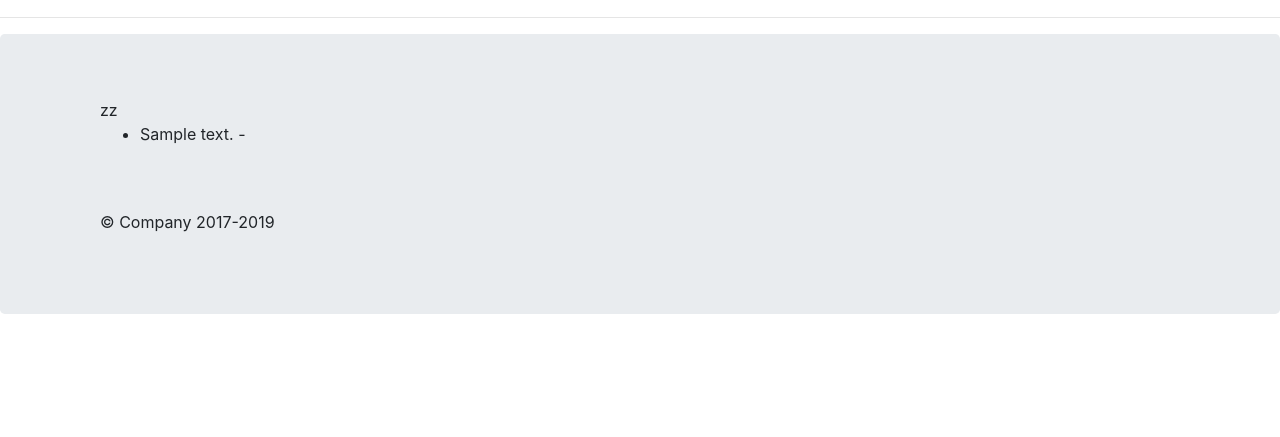
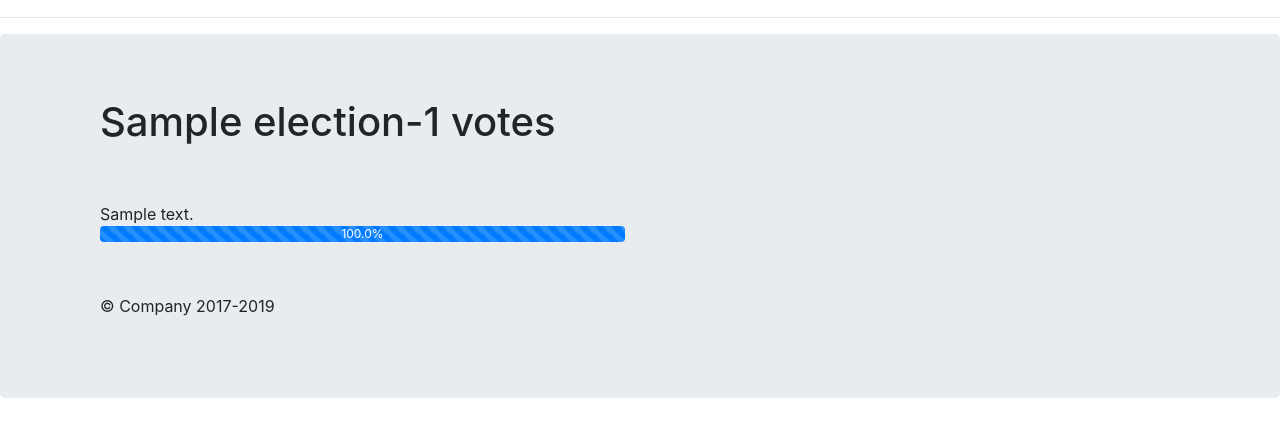
Before and after one commit to dcndaniela/licenta, a Django app: page /polls/results/1/ in a window 1280 px wide. Shown: the part 56-493 px from the top of the page. Run offline with Django 3.2, Linux system fonts and the light colour scheme; a user stored in the database is signed in; tables that the repository leaves empty hold one stand-in row (values such as "Sample post"); some libraries are stand-ins or nearby versions.

Commit message:
Commit11: Nr of votes for each choice+ Result page

```diff
--- a/polls/admin.py
+++ b/polls/admin.py
@@ -1,5 +1,5 @@
 from django.contrib import admin
-from .models import Election,Choice, Voter, AuditedBallot
+from .models import Election,Choice, Voter, AuditedBallot, Vote
 from django.contrib.auth.models import Group, User
 
 #admin.site.register(Election)  #ca sa fie vizibile pt Admin
@@ -7,6 +7,7 @@ from django.contrib.auth.models import Group, User
 admin.site.unregister(Group)
 #admin.site.register(Voter)
 admin.site.register(AuditedBallot)
+admin.site.register(Vote)
 #admin.site.register(Choice)
 
 admin.site.site_header='Admin Dashboard'
--- a/polls/models.py
+++ b/polls/models.py
@@ -18,6 +18,43 @@ class Election(models.Model):
     isActive= models.BooleanField('PUBLISH',default = False) #devine True cand va fi facuta public
     def __str__(self): #aceasta functie exista pt fiecare obiect, deci ii fac override aici
         return self.election_title
+
+    def user_can_vote(self,user):
+        #returneaza True daca userul NU a votat inca
+        user_votes=user.vote_set.all()
+        qs=user_votes.filter(election=self)
+        if qs.exists():
+            return False
+        return True
+
+    @property #ca sa pot apela num_votes-proprietate, in loc de num_votes() -functie
+    #astfel o pot apela in templates (html)
+    def num_votes(self):
+        return self.vote_set.count()
+
+    def get_results_dict(self):
+        #returneaza o lista de obiecte de forma
+        # [
+        #     pt fiecare choice din aceasta Election
+        #     {
+        #         'text':choice_text,
+        #         'num_votes': nr de voturi primite de choice curenta
+        #         'percentage': num_votes/ election.num_votes *100 (voturi primite/voturi totale *100)
+        #         }
+        #     ]
+        res=[]
+        #self= Election ( aka pointerul this)
+        for choice in self.choice_set.all(): #parinte acceseaza infos din copil
+            d={}
+            d['text']=choice.choice_text
+            d['num_votes']=choice.num_votes
+            if not self.num_votes:
+                d['percentage'] = 0
+            else:
+                d['percentage']=choice.num_votes/self.num_votes *100
+            res.append(d)
+        return res
+
 
 
 class Voter(models.Model):
@@ -67,6 +104,18 @@ class Choice(models.Model):#1 Choice apartine unei singure Election
     def __str__(self):
         return self.choice_text
 
+    @property
+    def num_votes(self):
+        return self.vote_set.count()#nr de voturi primite de aceasta choice
+
+
+
+class Vote(models.Model):#ca un user sa NU poata vota de mai multe ori
+    #models.PROTECT = daca sterg P(parinte), iar acesta are copii, nu il pot sterge (pe P)
+    user=models.ForeignKey(User,on_delete = models.CASCADE)#sterg User=> sterg toate Votes asociate
+    election=models.ForeignKey(Election,on_delete = models.CASCADE)#sterg Election=> sterg toate Votes asociate
+    choice=models.ForeignKey(Choice,on_delete = models.CASCADE)#sterg Choice=> sterg toate Votes asociate
+
 
 # class Vote (models.Model):#1 Choice apartine unei singure Election
 #     choice=   models.ForeignKey(Choice, on_delete=models.CASCADE)
--- a/polls/templates/polls/detail.html
+++ b/polls/templates/polls/detail.html
@@ -24,7 +24,7 @@
     <label for="choice{{ forloop.counter }}">{{ choice.choice_text }}</label>
     <br>
 {% endfor %}
-<input class="btn btn-success" type="submit" value="Vote"/>
+<input %} %}disabled class="btn btn-success" endif if not type="submit" user_can_vote value="Vote" {% {%/>
 </form>
 <a href="{% url 'polls:index' %}"> <-Back to elections list</a>
 
--- a/polls/templates/polls/results.html
+++ b/polls/templates/polls/results.html
@@ -2,6 +2,7 @@
 
 
 {% block main_content %}
+
 
 <div class="container">
     <div class="row">
@@ -12,12 +13,37 @@
                     <li{% if message.tags %} class="{{ message.tags }}" {% endif %} > {{ message }}</li>
                     {% endfor %}
                 </ul>
-            {% endif %}zz
-            <ul>
-                {% for choice in election.choice_set.all %}
-                <li>{{choice.choice_text}} - {{choice.votes}}</li>
-                {% endfor %}
-            </ul>
+            {% endif %}
+            <h1>{{election}}-{{election.num_votes}} votes</h1>
+            <br><br>
+<!--            <ul>-->
+<!--                {% for choice in election.choice_set.all %}-->
+<!--                <li>{{choice.choice_text}} - {{choice.num_votes}} </li>-->
+<!--                {% endfor %}-->
+<!--            </ul>-->
+
+
+                {% for choice_dict in results%}
+            <div class="row">
+                <div class="col-sm-6">
+                           {%if choice_dict.percentage %}
+                             {{choice_dict.text}}
+                           {% endif %}
+                           <div class="progress mb-1">
+                                    <div aria-valuemax="100"
+                                         aria-valuemin="0" aria-valuenow="
+                                         {{choice_dict.percentage}}" class="progress-bar progress-bar-striped progress-bar-animated" role="progressbar"
+                                         style="width: {{choice_dict.percentage}}%;">{{choice_dict.percentage}}%
+                                    </div>
+                                  </div>
+                </div>
+            </div>
+                   {% endfor %}
+
+
+
+
+
         </div>
     </div>
 </div>
--- a/polls/views.py
+++ b/polls/views.py
@@ -4,7 +4,7 @@ from django.urls import reverse
 from django.conf import settings
 from django.http import HttpResponse, HttpResponseRedirect
 from django.contrib import messages
-from polls.models import Election, Choice
+from polls.models import Election, Choice, Vote
 from django.contrib.auth.decorators import login_required
 from django.views.generic import ListView
 from django.core.paginator import Paginator,EmptyPage, PageNotAnInteger
@@ -165,34 +165,45 @@ def DeleteChoiceView(request,choice_id):
 
 @login_required
 def DetailView(request,poll_id):
-    qs = get_object_or_404(Election, id=poll_id)
+    poll = get_object_or_404(Election, id=poll_id)
 
+    user_can_vote=poll.user_can_vote(request.user)
     # daca NU este activa sau inca nu a fost publicata, este vizibila doar pentru Admin
-    if not qs.isActive or qs.start_date>timezone.now() :
+    if not poll.isActive or poll.start_date>timezone.now() :
         if not request.user.is_superuser:
             return redirect('polls:index')
 
-    context={'election': qs}
+    context={'election': poll,'user_can_vote':user_can_vote}
     return render(request, 'polls/detail.html', context)
 
 
 @login_required
 def ResultsView(request,poll_id):
-    qs = get_object_or_404(Election, id = poll_id)
-    context = {'election': qs}
+    poll = get_object_or_404(Election, id = poll_id)
+    user_can_vote = poll.user_can_vote(request.user)
+    results=poll.get_results_dict()
+    context = {'election': poll, 'results':results }
     return render(request, 'polls/results.html', context)
 
 
 @login_required
 def vote(request, poll_id):
     election = get_object_or_404(Election, pk = poll_id)
+
+    if not election.user_can_vote(request.user):
+        messages.error(request, 'You have already voted on this election!')
+        return redirect('polls:detail', poll_id = poll_id)
+
     choice_id=request.POST.get('choice')
     if choice_id:
         choice=Choice.objects.get(id=choice_id)
-        choice.votes+=1
-        choice.save()
+        new_vote=Vote(user=request.user, election=election, choice=choice)
+        new_vote.save()
+        print(choice)
+        #choice.votes+=1
+        #choice.save()
     else:
         messages.error(request,'You must select a choice')
         #return redirect('polls:detail', poll_id = poll_id)
-        return HttpResponseRedirect(reverse('polls:detail',args=(poll_id,)))
+        return redirect('polls:detail', poll_id = poll_id)
     return redirect('polls:results', poll_id = poll_id)
```
